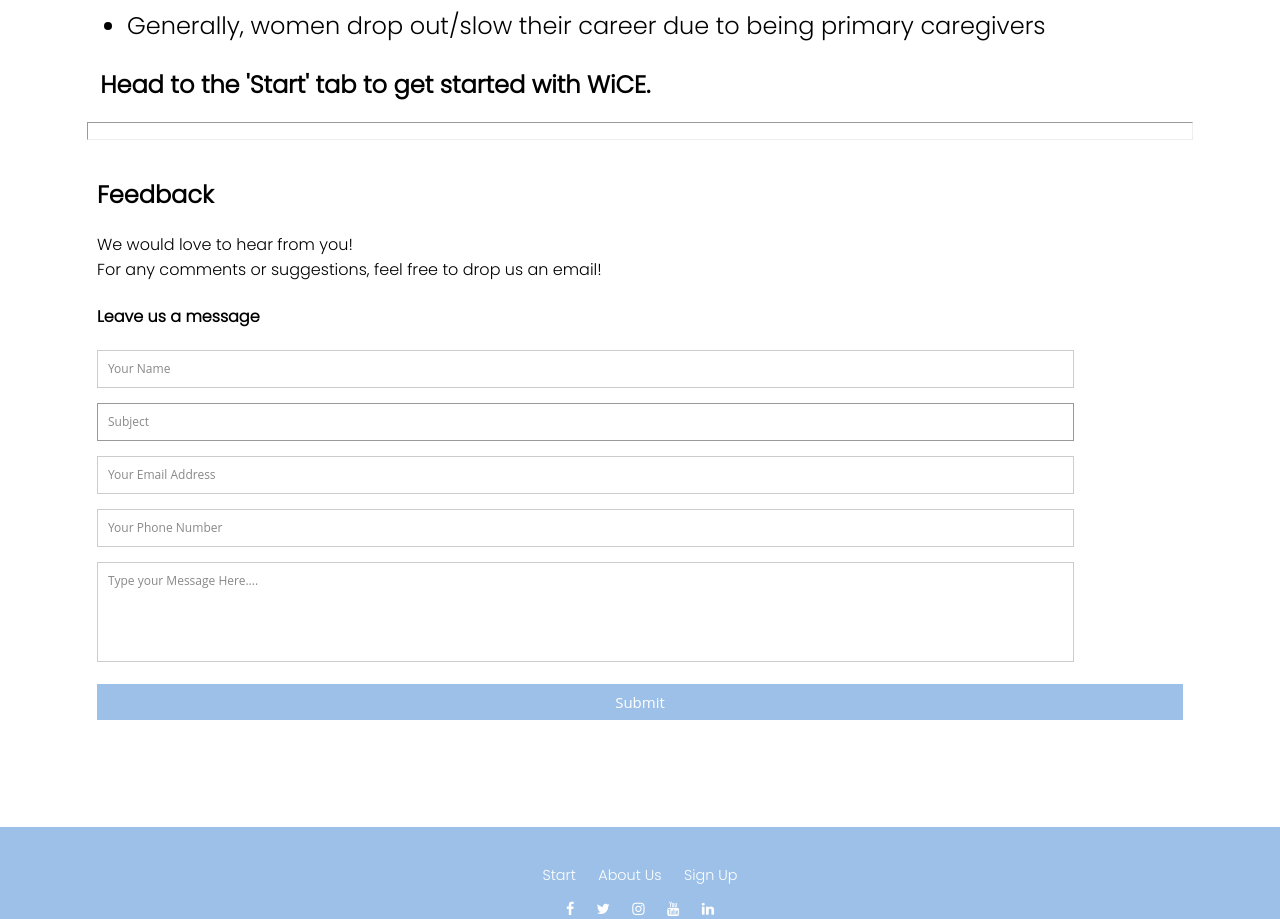
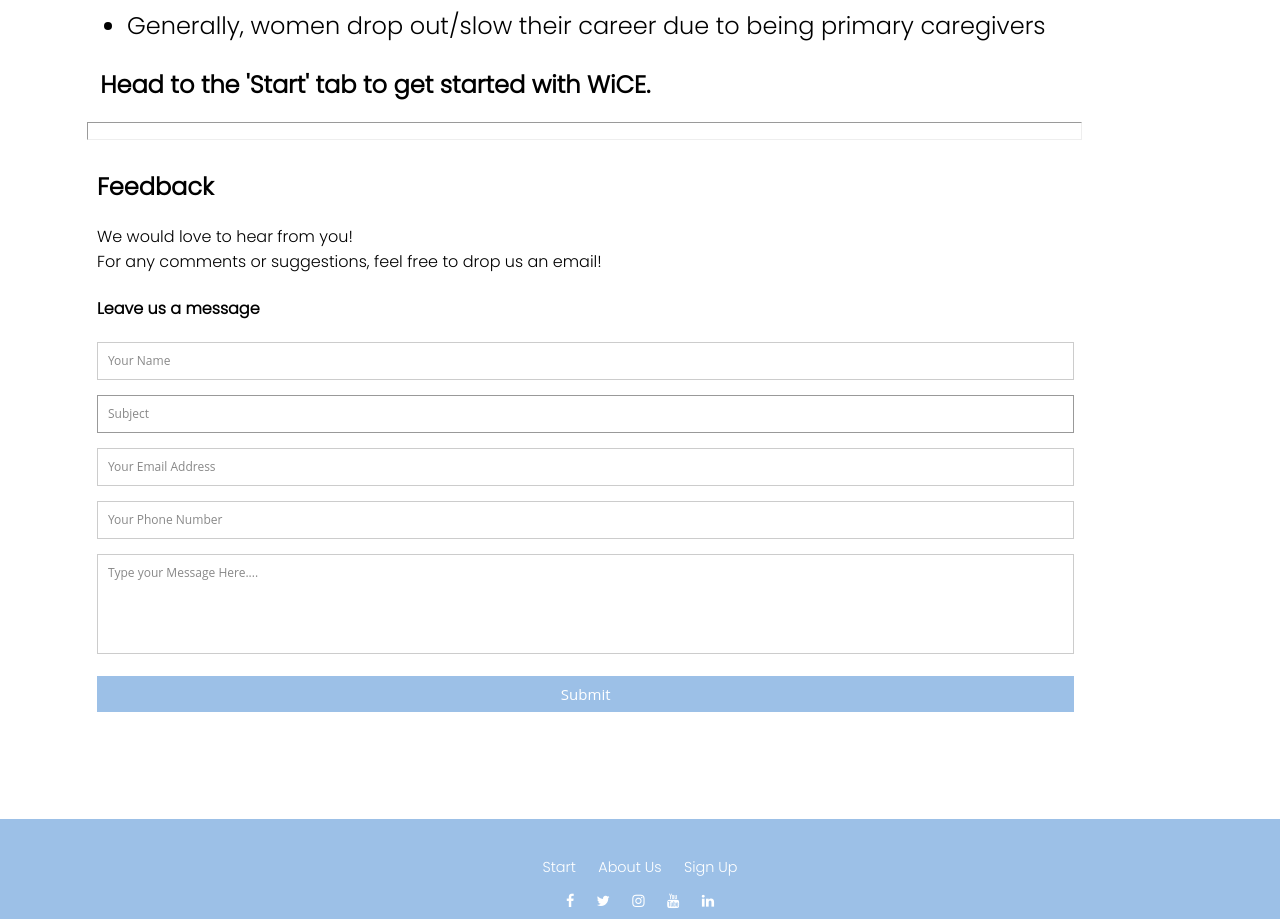
Before and after one commit to sophiezhangg/WiCS-Hackathon-2023, a React (Create React App) app in the folder react-website/: page / in a window 1280 px wide. Shown: the part 800-1719 px from the top of the page. Built offline with nearby package versions, Linux system fonts and the light colour scheme.

Commit message:
Update alignment

```diff
--- a/react-website/src/components/misc/Feedback.js
+++ b/react-website/src/components/misc/Feedback.js
@@ -28,7 +28,7 @@ const Feedback = () => {
                                 <textarea placeholder="Type your Message Here...." tabIndex="5" required></textarea>
                             </fieldset>
                             <fieldset>
-                                <button name="submit" type="submit" id="contact-submit" data-submit="...Sending">Submit</button>
+                                <button style={{maxWidth:"90%"}} name="submit" type="submit" id="contact-submit" data-submit="...Sending">Submit</button>
                             </fieldset>
                         </form>
                         </div>
--- a/react-website/src/components/pages/Home.js
+++ b/react-website/src/components/pages/Home.js
@@ -19,7 +19,7 @@ const Home = () => {
                     </ul>
                     {/* <h2 style={{fontSize:"2em"}}>&nbsp;We understand, and we're here to help.</h2> */}
                     <h2 style={{fontSize:"1.5em"}}>&nbsp;&nbsp;Head to the 'Start' tab to get started with WiCE.</h2>
-                    <hr size="20" ></hr>
+                    <hr style={{maxWidth:"90%", alignSelf:"left", margin:"0"}} size="20" ></hr>
                 <Feedback/>
                 </div>
 
```
Also changed, not shown: 1 other file (tests, documents, lock files or other folders).
